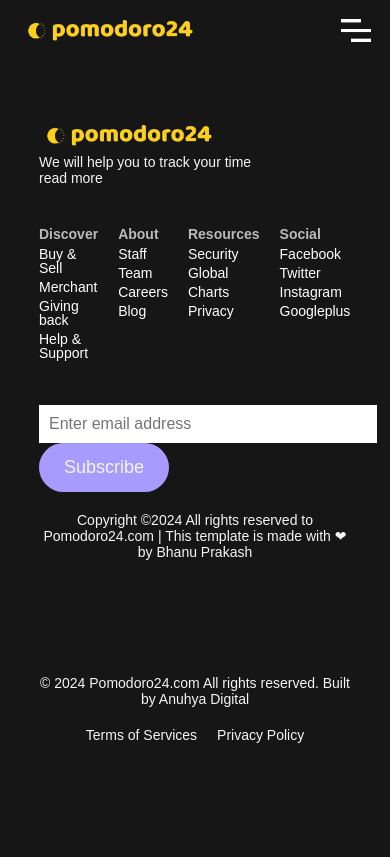
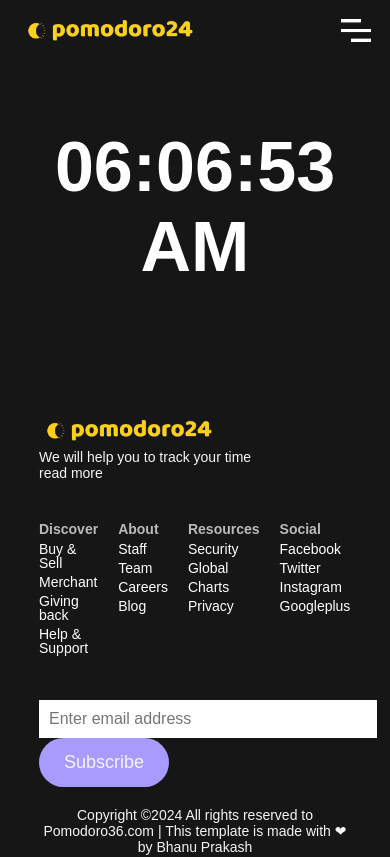
Before and after one commit to bhanuprakashsfdc/pomodoro24, a React (Vite) app: page /clock in a window 390 px wide. Shown: the top 857 px of the page. Built offline with nearby package versions, Linux system fonts and the light colour scheme.

Commit message:
Pushing pomodoro and clock

```diff
--- a/src/App.jsx
+++ b/src/App.jsx
@@ -9,7 +9,6 @@
     <>
       <div className='app-container'>
         <Navbar />
-
         < Minifooter />
         <Footer />
       </div>
--- /dev/null
+++ b/src/components/Calender/Calender.jsx
@@ -0,0 +1,9 @@
+import React from 'react'
+import './Calender.css'
+const Calender = () => {
+  return (
+    <div>Calender</div>
+  )
+}
+
+export default Calender
--- /dev/null
+++ b/src/components/Clock/Clock.css
@@ -0,0 +1,49 @@
+/* Live clock */
+.clock-ui{
+    background-color: var(--background-color);
+    min-height: 70vh;
+    padding-right: 10%;
+    padding-left: 10%;
+}
+
+.clock-display{
+
+}
+
+.clock{
+    position: relative;
+    top: 25vh;
+    text-align: center;
+    color: #ffffff;
+    font-size: 12em;
+    font-weight: 700;
+}
+
+/* -- Media Queries -- */
+@media (max-width:1200px) {
+    .clock-ui{
+        min-height: 35vh;
+    }
+    .clock{
+        position: relative;
+        top: 15vh;
+        text-align: center;
+        color: #ffffff;
+        font-size: 5em;
+        font-weight: 700;
+    }
+}
+
+@media (max-width:840px) {
+    .clock-ui{
+        min-height: 35vh;
+    }
+    .clock{
+        position: relative;
+        top: 15vh;
+        text-align: center;
+        color: #ffffff;
+        font-size: 5em;
+        font-weight: 700;
+    }
+}
--- /dev/null
+++ b/src/components/Clock/Clock.jsx
@@ -0,0 +1,33 @@
+import React, { useEffect, useState } from 'react';
+import './Clock.css'
+import { WEBSITE_NAME } from '../../constants/constants';
+
+const Clock = () => {
+  const [timeString, setTimeString] = useState('');
+
+  useEffect(() => {
+      const tick = () => {
+          const now = new Date();
+          const hours = String(now.getHours()).padStart(2, '0');
+          const minutes = String(now.getMinutes()).padStart(2, '0');
+          const seconds = String(now.getSeconds()).padStart(2, '0');
+          const milliseconds = String(now.getMilliseconds()).padStart(3, '0');
+          const amPm = hours >= 12 ? 'PM' : 'AM';
+          setTimeString(`${hours}:${minutes}:${seconds} ${amPm}`);
+          document.title = "Time is " + timeString +" - "+ WEBSITE_NAME;
+      };
+
+      const timerID = setInterval(tick, 50); // Update every 50ms for smooth updating
+      return () => clearInterval(timerID); // Cleanup the interval on component unmount
+  }, []);
+
+  return (
+      <div className="clock-ui">
+          <div className="clock-display">
+              <div className="clock">{timeString}</div>
+          </div>
+      </div>
+  );
+};
+
+export default Clock
--- a/src/components/Pomodoro/Pomodoro.jsx
+++ b/src/components/Pomodoro/Pomodoro.jsx
@@ -1,5 +1,6 @@
 import React, { useState, useEffect, useRef } from 'react';
 import '../Pomodoro/Pomodoro.css';
+import { WEBSITE_NAME } from '../../constants/constants';
 function Pomodoro(){
     const [timeLeft, setTimeLeft] = useState(25 * 60); // 25 minutes
     const [isActive, setIsActive] = useState(false);
@@ -70,7 +71,12 @@
         return '#BB4949';  // Default Red
     }
   }
+  /* To display info in Title Tag */
+  const minutes = Math.floor(timeLeft / 60);
+  const seconds = timeLeft % 60;
+  const timerdisplay = `${minutes}:${seconds < 10 ? '0' : ''}${seconds}`;
 
+  document.title = "Time is " + timerdisplay   +" - "+ WEBSITE_NAME;
 
   return (
     <div className="pomo-body body-content">
--- a/src/constants/constants.jsx
+++ b/src/constants/constants.jsx
@@ -1,5 +1,5 @@
 // src/constants.js
-export const WEBSITE_NAME = "Pomodoro24.com";
+export const WEBSITE_NAME = "Pomodoro36.com";
 export const TAG_LINE = "We will help you to track your time";
 
 export const colors = {
--- a/src/layout/Navbar/Navbar.jsx
+++ b/src/layout/Navbar/Navbar.jsx
@@ -7,6 +7,8 @@
 import About from '../../pages/About'
 import Contact from '../../pages/Contact'
 import Pomodoro from '../../pages/Pomodoro';
+import Clock from '../../pages/Clock';
+import Calender from '../../pages/Calender';
 /* Images */
 import logo from '../../assets/images/logo.png';
 import menuIcon from '../../assets/icons/menu-icon.png';
@@ -33,12 +35,10 @@
         <ul className={mobileMenu?'':'hide-mobile-menu'}>
             <li><Link to="/">Home</Link></li>
             <li><Link to="/pomodoro">Pomodoro</Link></li>
+            <li><Link to="/clock">Clock</Link></li>
+            <li><Link to="/calender">Calender</Link></li>
             <li><Link to="/about">About</Link></li>
             <li><Link to="/contact">Contact</Link></li>
-            <li> Services</li>
-            <li> About Us</li>
-            <li> Gallery</li>
-            <li> Testimonials</li>
         </ul>
         <img src={menuIcon} alt="Menu Icon" className="menu_icon nav_contact_box" onClick={toggleMenu} />
     </nav>
@@ -46,6 +46,8 @@
     <Routes>
         <Route path="/" element={<Home />} />
         <Route path="/pomodoro" element={<Pomodoro />} />
+        <Route path="/clock" element={<Clock />} />
+        <Route path="/calender" element={<Calender />} />
         <Route path="/about" element={<About />} />
         <Route path="/contact" element={<Contact />} />
     </Routes>
--- /dev/null
+++ b/src/pages/Calender.jsx
@@ -0,0 +1,11 @@
+import React from 'react'
+import Calendercmp from '../components/Calender/Calender'
+function Calender(){
+  return (
+    <>
+      <Calendercmp />
+    </>
+  )
+}
+
+export default Calender
--- /dev/null
+++ b/src/pages/Clock.jsx
@@ -0,0 +1,11 @@
+import React from 'react'
+import Clockcmp from '../components/Clock/Clock'
+function Clock(){
+  return (
+    <>
+      <Clockcmp />
+    </>
+  )
+}
+
+export default Clock
```
Also changed, not shown: src/components/Calender/Calender.css (added).
